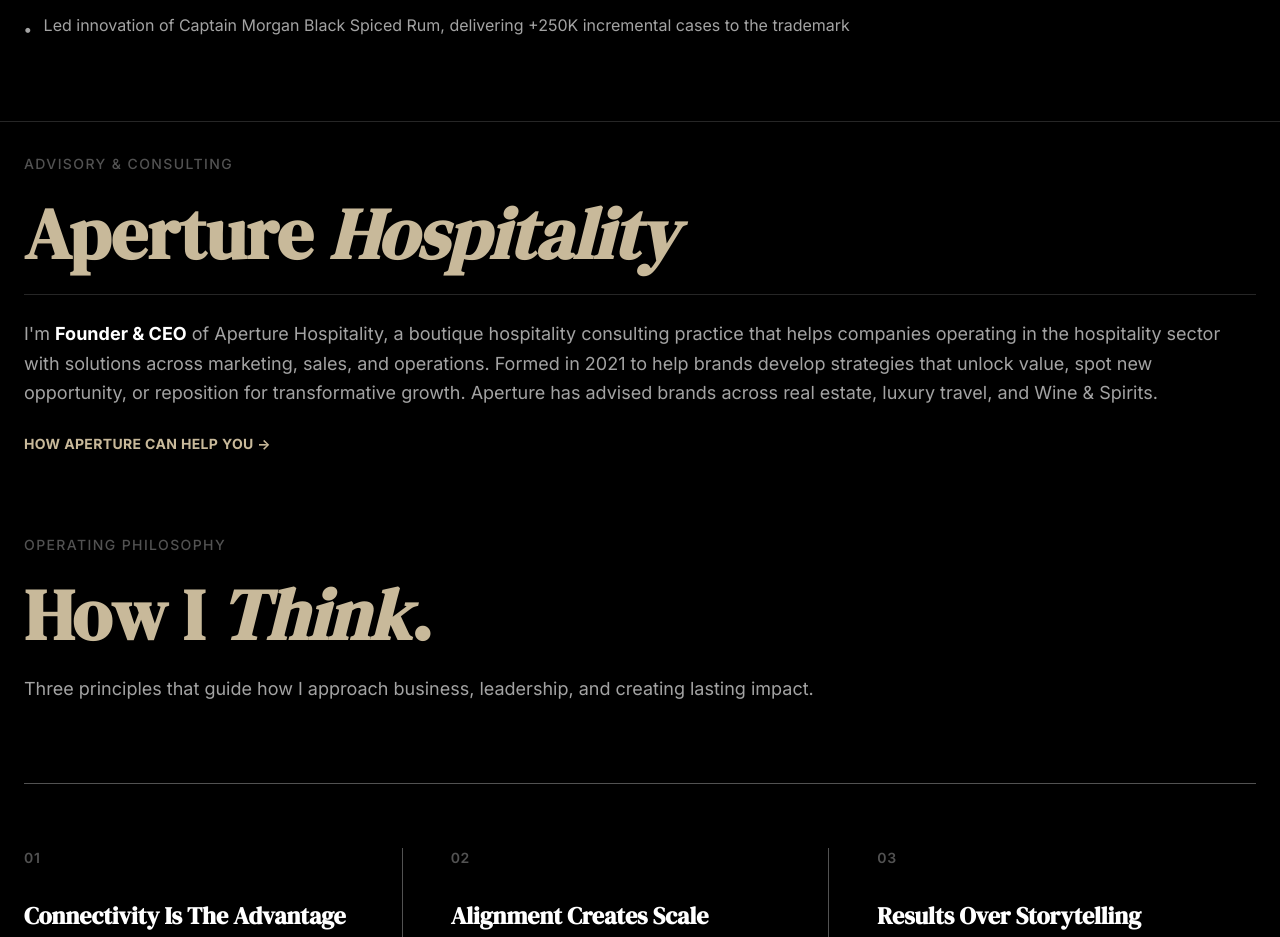
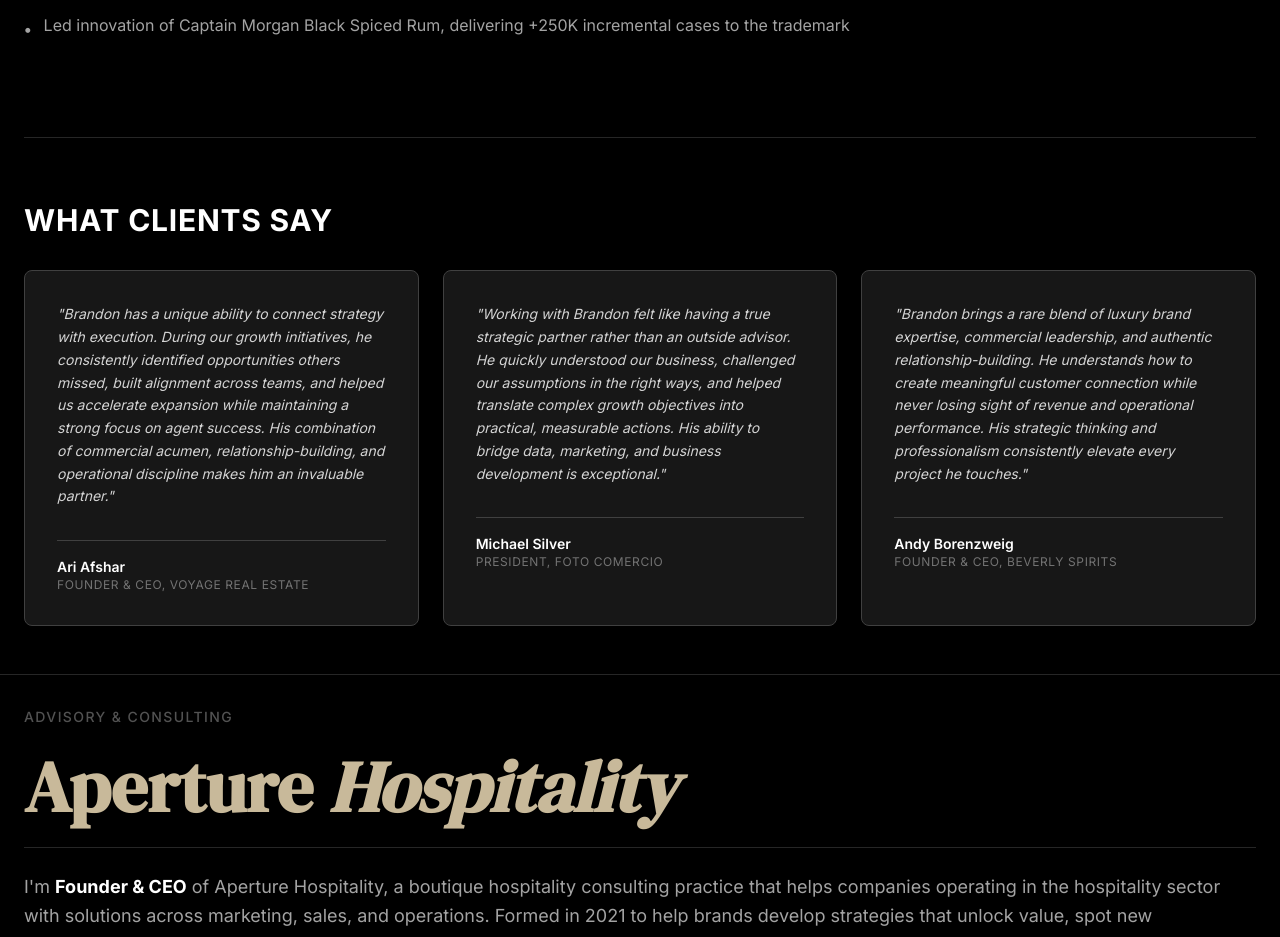
Before and after one commit to letsnavigatebmw/brandonmweaver, a React (Vite) app: page / in a window 1280 px wide. Shown: the part 6260-7197 px from the top of the page. Built offline with nearby package versions, Linux system fonts and the light colour scheme.

Commit message:
Add testimonials section with correct author names and fix text overflow

```diff
--- a/src/components/Projects.jsx
+++ b/src/components/Projects.jsx
@@ -282,6 +282,48 @@ export default function Projects() {
             )
           ))}
         </div>
+
+        {/* Testimonials Section */}
+        <div className="pt-16 mt-16 border-t border-gray-800">
+          <h2 className="text-3xl font-bold tracking-wide mb-8 text-white">
+            WHAT CLIENTS SAY
+          </h2>
+
+          <div className="grid md:grid-cols-3 gap-6">
+            {/* Testimonial 1 - Voyage */}
+            <div className="border border-gray-700 rounded-lg p-8 bg-gray-900">
+              <p className="text-gray-300 italic mb-8 text-sm leading-relaxed">
+                "Brandon has a unique ability to connect strategy with execution. During our growth initiatives, he consistently identified opportunities others missed, built alignment across teams, and helped us accelerate expansion while maintaining a strong focus on agent success. His combination of commercial acumen, relationship-building, and operational discipline makes him an invaluable partner."
+              </p>
+              <div className="border-t border-gray-700 pt-4">
+                <p className="text-white font-semibold text-sm">Ari Afshar</p>
+                <p className="text-gray-500 text-xs uppercase tracking-wider">Founder & CEO, Voyage Real Estate</p>
+              </div>
+            </div>
+
+            {/* Testimonial 2 - Foto Comercio */}
+            <div className="border border-gray-700 rounded-lg p-8 bg-gray-900">
+              <p className="text-gray-300 italic mb-8 text-sm leading-relaxed">
+                "Working with Brandon felt like having a true strategic partner rather than an outside advisor. He quickly understood our business, challenged our assumptions in the right ways, and helped translate complex growth objectives into practical, measurable actions. His ability to bridge data, marketing, and business development is exceptional."
+              </p>
+              <div className="border-t border-gray-700 pt-4">
+                <p className="text-white font-semibold text-sm">Michael Silver</p>
+                <p className="text-gray-500 text-xs uppercase tracking-wider">President, Foto Comercio</p>
+              </div>
+            </div>
+
+            {/* Testimonial 3 - Beverly Spirits */}
+            <div className="border border-gray-700 rounded-lg p-8 bg-gray-900">
+              <p className="text-gray-300 italic mb-8 text-sm leading-relaxed">
+                "Brandon brings a rare blend of luxury brand expertise, commercial leadership, and authentic relationship-building. He understands how to create meaningful customer connection while never losing sight of revenue and operational performance. His strategic thinking and professionalism consistently elevate every project he touches."
+              </p>
+              <div className="border-t border-gray-700 pt-4">
+                <p className="text-white font-semibold text-sm">Andy Borenzweig</p>
+                <p className="text-gray-500 text-xs uppercase tracking-wider">Founder & CEO, Beverly Spirits</p>
+              </div>
+            </div>
+          </div>
+        </div>
       </div>
     </section>
   )
```
